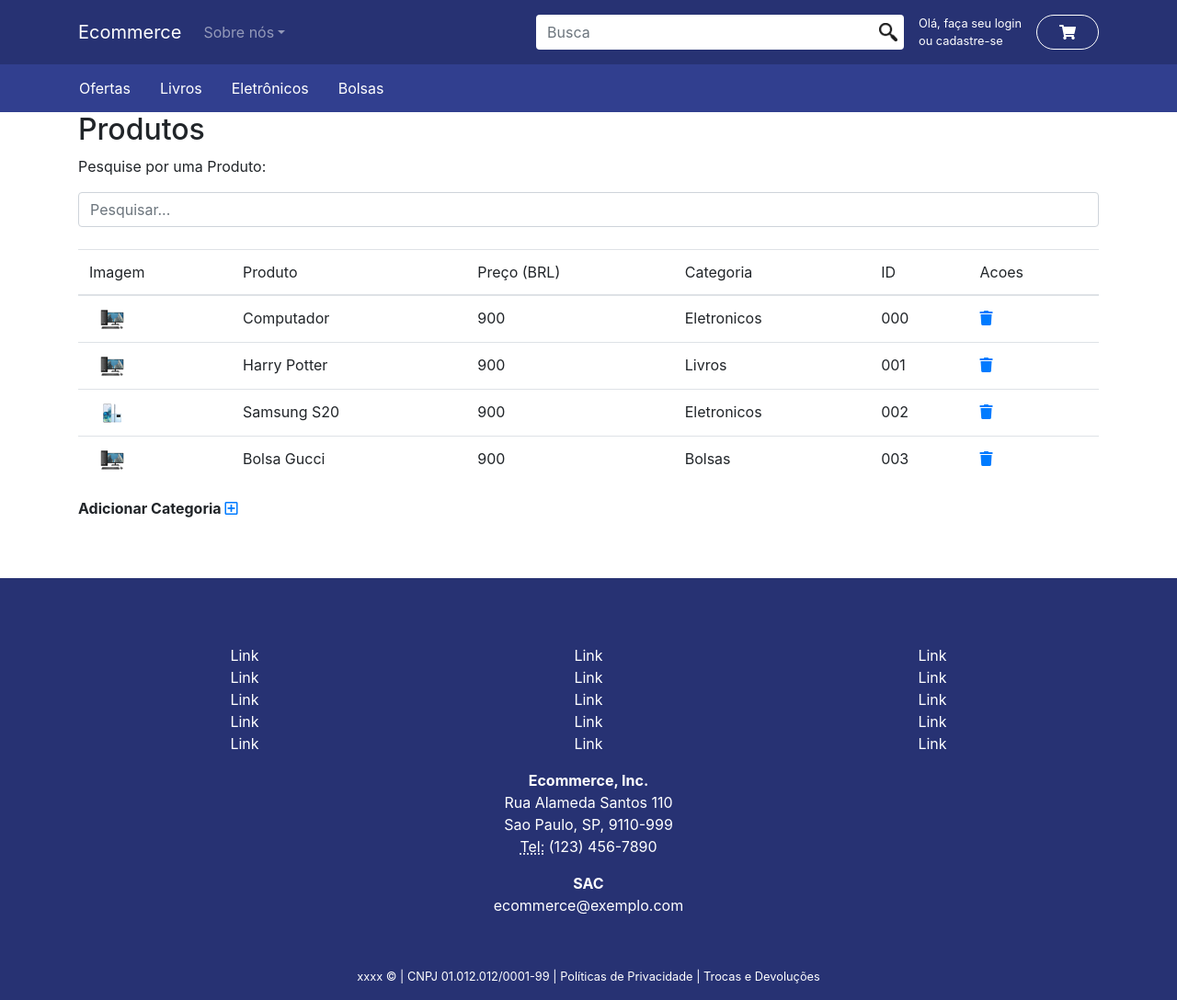
After one commit to RafaelCarvalhoNeto/projeto-integrador-dh, a PHP site: page /admProdutos.php in a window 1280 px wide. The commit adds this page. Shown: the whole page at 92% size. Run offline with PHP 8.4, Linux system fonts and the light colour scheme; some libraries are stand-ins or nearby versions.

Commit message:
Adicionando paginas de Mensagem Administrativas, Categorias Adm, Produtos Adm.

```diff
--- /dev/null
+++ b/admProdutos.php
@@ -0,0 +1,179 @@
+<?php $tituloDaPagina = "Historico de Pedidos" ?>
+<?php require_once("./inc/head.php"); ?>
+<?php require_once("./inc/header.php"); ?>
+
+<script src="https://ajax.googleapis.com/ajax/libs/jquery/3.5.1/jquery.min.js"></script>
+
+<main class="container" id="barraPedidos">
+    <h2 id="caixaPedidos">Produtos</h2>
+    <p>Pesquise por uma Produto:</p>
+    <input class="form-control" id="myInput" type="text" placeholder="Pesquisar...">
+    <br>
+    <div id="table">
+        <table class="table">
+            <thead>
+                <tr>
+                    <!-- Por alguma razao as paginas Adm nao estao puxando codigo CSS entao inclui style individual em cada imagem -->
+                    <th scope="col">Imagem</th>
+                    <th scope="col">Produto</th>
+                    <th scope="col">Preço (BRL)</th>
+                    <th scope="col">Categoria</th>
+                    <th scope="col">ID</th>
+                    <th scope="col">Acoes</th>
+
+                </tr>
+            </thead>
+            <tbody id="myTable">
+                <tr>
+                    <td scope="row"><img src="assets\img\computador.jpg" alt="" id="thumbProduto"
+                            style="max-height: 50px;"></td>
+                    <td scope="row">Computador</td>
+                    <td scope="row">900</td>
+                    <td scope="row">Eletronicos</td>
+                    <td scope="row">000</td>
+                    <td>
+                        <a href="#" data-toggle="modal" data-target="#modal">
+                            <i class="fas fa-trash"></i>
+                        </a>
+                    </td>
+                </tr>
+                <tr>
+                    <td scope="row"><img src="assets\img\computador.jpg" alt="" id="thumbProduto"
+                            style="max-height: 50px;"></td>
+                    <td scope="row">Harry Potter</td>
+                    <td scope="row">900</td>
+                    <td scope="row">Livros</td>
+                    <td scope="row">001</td>
+                    <td>
+                        <a href="#" data-toggle="modal" data-target="#modal">
+                            <i class="fas fa-trash"></i>
+                        </a>
+                    </td>
+                </tr>
+                <tr>
+                    <td scope="row"><img src="assets\img\celular.jpg" alt="" id="thumbProduto"
+                            style="max-height: 50px;"></td>
+                    <td scope="row">Samsung S20</td>
+                    <td scope="row">900</td>
+                    <td scope="row">Eletronicos</td>
+                    <td scope="row">002</td>
+                    <td>
+                        <a href="#" data-toggle="modal" data-target="#modal">
+                            <i class="fas fa-trash"></i>
+                        </a>
+                    </td>
+                </tr>
+                <tr>
+                    <td scope="row"><img src="assets\img\computador.jpg" alt="" id="thumbProduto"
+                            style="max-height: 50px;"></td>
+                    <td scope="row">Bolsa Gucci</td>
+                    <td scope="row">900</td>
+                    <td scope="row">Bolsas</td>
+                    <td scope="row">003</td>
+                    <td>
+                        <a href="#" data-toggle="modal" data-target="#modal">
+                            <i class="fas fa-trash"></i>
+                        </a>
+                    </td>
+                </tr>
+            </tbody>
+        </table>
+        <!-- Modal Excluir -->
+        <div class="modal fade" id="modal" tabindex="-1" role="dialog" aria-labelledby="exampleModalLabel"
+            aria-hidden="true">
+            <div class="modal-dialog" role="document">
+                <div class="modal-content">
+                    <div class="modal-header">
+                        <h5 class="modal-title">Deseja realmente excluir?</h5>
+                        <button type="button" class="close" data-dismiss="modal" aria-label="Fechar">
+                            <span aria-hidden="true">&times;</span>
+                        </button>
+                    </div>
+                    <div class="modal-body">
+                        <h3>Computador</h3>
+                    </div>
+                    <div class="modal-footer">
+                        <button type="button" class="btn btn-secondary" data-dismiss="modal">Cancelar</button>
+                        <a href="Bolsas">
+                            <button type="button" class="btn btn-danger">Excluir</button>
+                        </a>
+                    </div>
+                </div>
+            </div>
+        </div>
+        <p class="font-weight-bold">Adicionar Categoria
+            <a href="#" data-toggle="modal" data-target="#modalAdd">
+                <i class="far fa-plus-square"></i>
+            </a></p>
+        <!-- Modal Adicionar -->
+        <div class="modal fade" id="modalAdd" tabindex="-1" role="dialog" aria-labelledby="exampleModalLabel"
+            aria-hidden="true">
+            <div class="modal-dialog" role="document">
+                <div class="modal-content">
+                    <div class="modal-header">
+                        <h5 class="modal-title">Adicione um produto</h5>
+                        <button type="button" class="close" data-dismiss="modal" aria-label="Fechar">
+                            <span aria-hidden="true">&times;</span>
+                        </button>
+                    </div>
+                    <br>
+                    <form class="container">
+                        <div class="form-row">
+                            <div class="form-group col-md-6">
+                                <label for="uploadImg">Imagem</label>
+                                <div class="custom-file">
+                                    <input type="file" class="custom-file-input" id="customFileLang" lang="pt">
+                                    <label class="custom-file-label" for="customFileLang">Esolha o arquivo</label>
+                                </div>
+                            </div>
+                            <div class="form-group col-md-6">
+                                <label for="inputSobrenome">Produto</label>
+                                <input type="text" class="form-control" placeholder="Insira o nome do produto"
+                                    aria-describedby="adicionarProdutoHelp" id="inputSobrenome" name="inputSobrenome"
+                                    required>
+                            </div>
+                        </div>
+                        <div class="form-row">
+                            <div class="form-group col-md-6">
+                                <label for="inputEmail">Categoria</label>
+                                <select class="custom-select">
+                                    <option value="1">Bolsas</option>
+                                    <option value="2">Livros</option>
+                                    <option value="3">Eletronicos</option>
+                                    <option value="4">Outros</option>
+                                </select>
+                            </div>
+                            <div class="form-group col-md-6">
+                                <label for="inputSobrenome">Preço</label>
+                                <input type="number" class="form-control" placeholder="Insira o preço do produto"
+                                    aria-describedby="adicionarProdutoHelp" id="inputSobrenome" name="inputSobrenome"
+                                    required>
+                            </div>
+                            <div class="form-group col-md-6">
+                                <label for="staticID">ID</label>
+                                <input type="text" readonly class="form-control-plaintext" placeholder="000"
+                                    aria-describedby="assuntoHelp" id="inputAssunto" name="inputAssunto">
+                            </div>
+                        </div>
+                        <div class="modal-footer">
+                            <button type="button" class="btn btn-primary">Adicionar</button>
+                            <button type="button" class="btn btn-secondary" data-dismiss="modal">Cancelar</button>
+                        </div>
+                </div>
+            </div>
+        </div>
+</main>
+</div>
+</div>
+
+<script>
+    $(document).ready(function () {
+        $("#myInput").on("keyup", function () {
+            var value = $(this).val().toLowerCase();
+            $("#myTable tr").filter(function () {
+                $(this).toggle($(this).text().toLowerCase().indexOf(value) > -1)
+            });
+        });
+    });
+</script>
+<?php require_once("./inc/footer.php"); ?>
--- a/assets/css/style.css
+++ b/assets/css/style.css
@@ -21,13 +21,15 @@ header {
 #login {
     float: right !important;
 }
-
+.subnav{
+    background-color: #313f8f;
+}
 .subnav ul {
     list-style-type: none;
     margin: 0;
     padding: 0;
     overflow: hidden;
-    background-color: #273273;
+
 }
 
 .subnav li {
@@ -119,20 +121,45 @@ footer {
     padding-bottom: 10px !important;
 }
 
+#table {
+    overflow-x:auto !important;
+}
 #institucional {
     margin-top: 35px !important;
     padding-top: 15px;
     background-color: #ededed;
 }
+
 #historia {
     margin-top: 0 !important;
 }
+.search{
+    background-image: url(../img/lupa.png);
+    background-color: white;
+    background-repeat: no-repeat;
+    background-size:  20px;
+    background-position: right;
+    background-position-x: 2px;
+    width: 30px;
+}
+.arrendonar{
+    border-radius: 100px;
+}
+.btn-outline-warning{
+    color: #fff;
+    border-color: #fff;
+}
+.btn-outline-warning:hover{
+    background-color: #fff;
+    border-color: #fff;
+}
+/* Por alguma razao as paginas Adm nao estao puxando este codigo entao inclui style individual em cada imagem*/
+img#thumbProduto{
+    max-width: 50px !important;
+}
+
 
 @media only screen and (min-width: 425px) {
-    .subnav {
-        max-width: 1140px;
-        margin: auto;
-    }
 
     #carrosel {
         display: inherit;
@@ -141,4 +168,16 @@ footer {
         max-width: 1140px;
         margin: auto;
     }
+    #busca{
+        width: 400px
+    }
+    .seta{
+    height: 100px;
+    margin: auto 25px;
+    background: #273273;
+    width: 30px;
+    }
+    .carousel-control-next-icon, .carousel-control-prev-icon{
+        color: black
+    }
 }
--- a/inc/footer.php
+++ b/inc/footer.php
@@ -2,9 +2,9 @@
     <div id="footer">
       <div class="container text-white bg-dark p-4">
         <div class="row">
-          <div class="col-6 col-md-8 col-lg-7">
+          <div class="col-lg-12">
             <div class="row text-center">
-              <div class="col-sm-6 col-md-4 col-lg-4 col-12">
+              <div class="col-sm-6 col-md-4 col-12">
                 <ul class="list-unstyled">
                   <li class="btn-link"> <a>Link </a> </li>
                   <li class="btn-link"> <a>Link </a> </li>
@@ -13,7 +13,7 @@
                   <li class="btn-link"> <a>Link </a> </li>
                 </ul>
               </div>
-              <div class="col-sm-6 col-md-4 col-lg-4 col-12">
+              <div class="col-sm-6 col-md-4">
                 <ul class="list-unstyled">
                   <li class="btn-link"> <a>Link </a> </li>
                   <li class="btn-link"> <a>Link </a> </li>
@@ -22,7 +22,7 @@
                   <li class="btn-link"> <a>Link </a> </li>
                 </ul>
               </div>
-              <div class="col-sm-6 col-md-4 col-lg-4 col-12">
+              <div class="col-sm-6 col-md-4">
                 <ul class="list-unstyled">
                   <li class="btn-link"> <a>Link </a> </li>
                   <li class="btn-link"> <a>Link </a> </li>
@@ -33,7 +33,10 @@
               </div>
             </div>
           </div>
-          <div class="col-md-4 col-lg-12 text-center">
+        </div>
+
+        <div class="row">
+          <div class="col-md-12 col-lg-12 text-center">
             <address>
               <strong>Ecommerce, Inc.</strong><br>
               Rua Alameda Santos 110<br>
--- a/inc/header.php
+++ b/inc/header.php
@@ -9,40 +9,39 @@
                     <span class="navbar-toggler-icon"></span>
                 </button>
                 <div class="collapse navbar-collapse" id="navbarSupportedContent">
-                    <ul class="navbar-nav mr-auto">
-                        <li class="nav-item active">
-                            <a class="nav-link" href="index.php">Inicial<span class="sr-only">(current)</span></a>
-                        </li>
-                        <li class="nav-item">
-                            <a class="nav-link" href="#">Produtos</a>
-                        </li>
+                    <ul class="navbar-nav">
                         <li class="nav-item dropdown">
                             <a class="nav-link dropdown-toggle" href="#" id="navbarDropdown" role="button"
                                 data-toggle="dropdown" aria-haspopup="true" aria-expanded="false">Sobre nós</a>
                             <div class="dropdown-menu" aria-labelledby="navbarDropdown">
-                                <a class="dropdown-item" href="#">Contato</a>
+                                <a class="dropdown-item" href="contato.php">Contato</a>
                                 <a class="dropdown-item" href="institucional.php">Institucional</a>
                                 <a class="dropdown-item" href="politicas.php">Termos de uso</a>
-                                <div class="dropdown-divider"></div>
                                 <a class="dropdown-item" href="politicas.php">Politicas de Privacidade</a>
                             </div>
                         </li>
-                        <li class="nav-item" id="cadastro">
-                            <a class="nav-link" href="cadastro.php">Cadastro</a>
-                        </li>
-                        <li class="nav-item" id="login">
-                            <a class="nav-link" href="#" data-toggle="modal" data-target="#modalLogin">Login</a>
-                        </li>
+                    </ul>
+                    <form class="form-inline ml-auto p-2 my-0">
+                        <div class="input-group" id="busca">
+                            <input class="form-control border-0" type="search" placeholder="Busca" aria-label="Search">
+                            <div class="input-group-append">
+                                <button class="search btn" type="submit"></button>
+                            </div>
+                        </div>
+                    </form>
+                    <a class="d-flex flex-column text-white m-2" href="#" data-toggle="modal" data-target="#modalLogin">
+                        <small class="login m-0">Olá, faça seu login</small>
+                        <small class="login m-0">ou cadastre-se</small>
+                    </a>
 
-                    </ul>
-                    <form class="form-inline my-2 my-lg-0">
-                        <input class="form-control mr-sm-2" type="search" placeholder="Search" aria-label="Search">
-                        <button class="btn btn-outline-success my-2 my-sm-0" type="submit">Search</button>
-                    </form>
+
+                    <a class="btn btn-outline-warning px-4 ml-2 arrendonar" href="carrinho.php"><i class="fas fa-shopping-cart"></i></a>
                 </div>
             </div>
         </nav>
         <div class="subnav">
+            <div class="container">
+                <div class="row">
                     <ul>
                         <li><a href="./ofertas.php">Ofertas</a></li>
                         <li><a href="./livros.php">Livros</a></li>
@@ -50,4 +49,6 @@
                         <li><a href="./bolsas.php">Bolsas</a></li>
                     </ul>
                 </div>
+            </div>
+        </div>
     </header>
--- a/index.php
+++ b/index.php
@@ -41,11 +41,11 @@
           </div>
         </div>
 
-        <a class="carousel-control-prev" href="#carouselHome" role="button" data-slide="prev">
+        <a class="carousel-control-prev seta" href="#carouselHome" role="button" data-slide="prev">
           <span class="carousel-control-prev-icon" aria-hidden="true"></span>
           <span class="sr-only">Previous</span>
         </a>
-        <a class="carousel-control-next" href="#carouselHome" role="button" data-slide="next">
+        <a class="carousel-control-next seta" href="#carouselHome" role="button" data-slide="next">
           <span class="carousel-control-next-icon" aria-hidden="true"></span>
           <span class="sr-only">Next</span>
         </a>
```
Also changed, not shown: admCategorias.php (added, +120 -0 lines), admMensagens.php (added, +128 -0 lines), cadastro.php (+3 -9 lines), contato.php (added, +47 -0 lines), historicoPedidos.php (added, +74 -0 lines), assets/img/lupa.png (added). Lines whose indentation alone changed are shown as unchanged.
